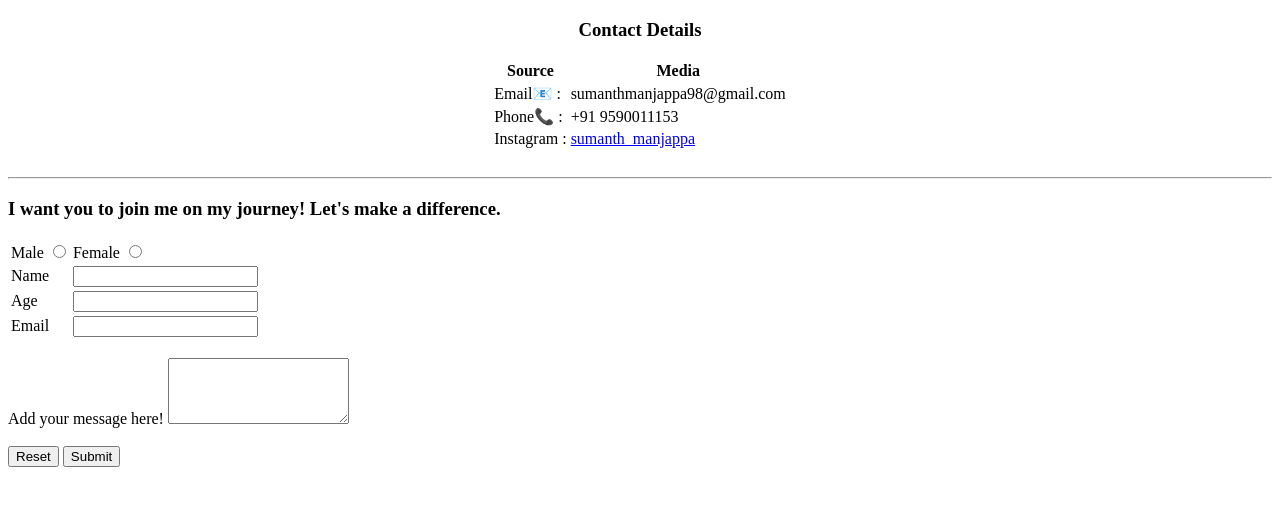
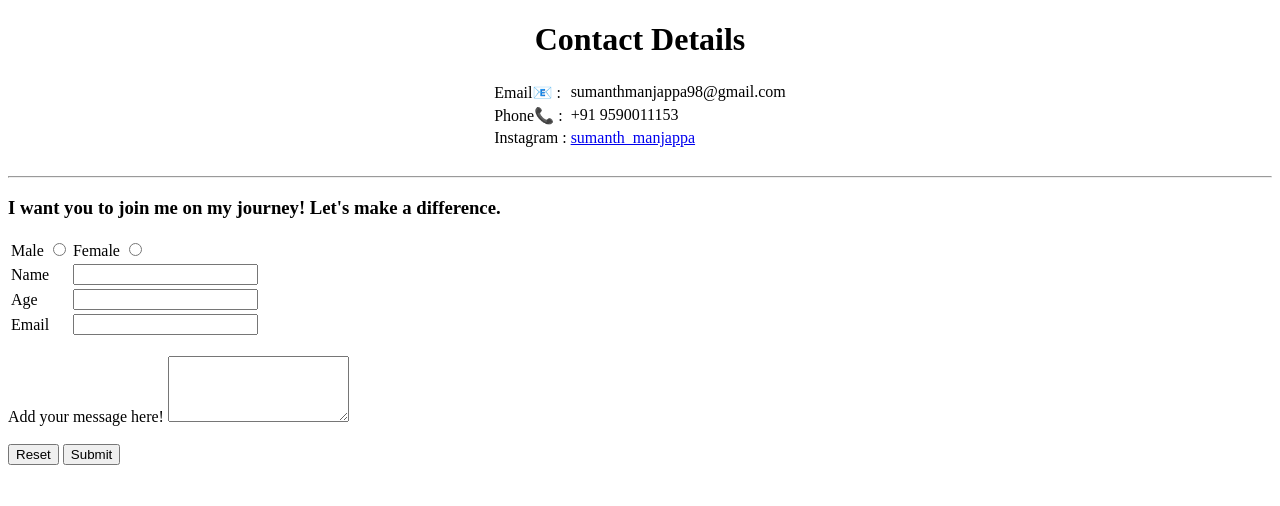
Before and after one commit to Sumantkm/My-first-fitness-page, a plain HTML site: page Contact Details.html in a window 1280 px wide. Drawn offline with Linux system fonts and the light colour scheme.

Commit message:
T head removed

```diff
--- a/Contact Details.html
+++ b/Contact Details.html
@@ -8,12 +8,9 @@
 
 <body>
   <center>
-  <h3>Contact Details</h3>
+  <h1>Contact Details</h1>
   <table>
-    <thead>
-      <th>Source</th>
-      <th>Media</th>
-    </thead>
+
     <tbody>
       <tr>
 
```
